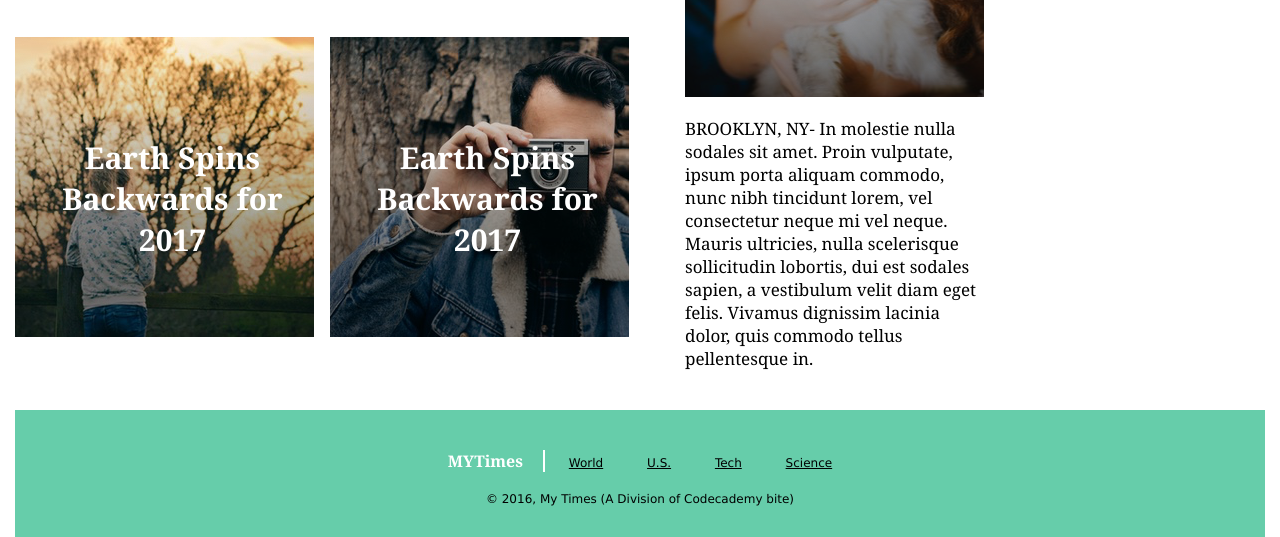
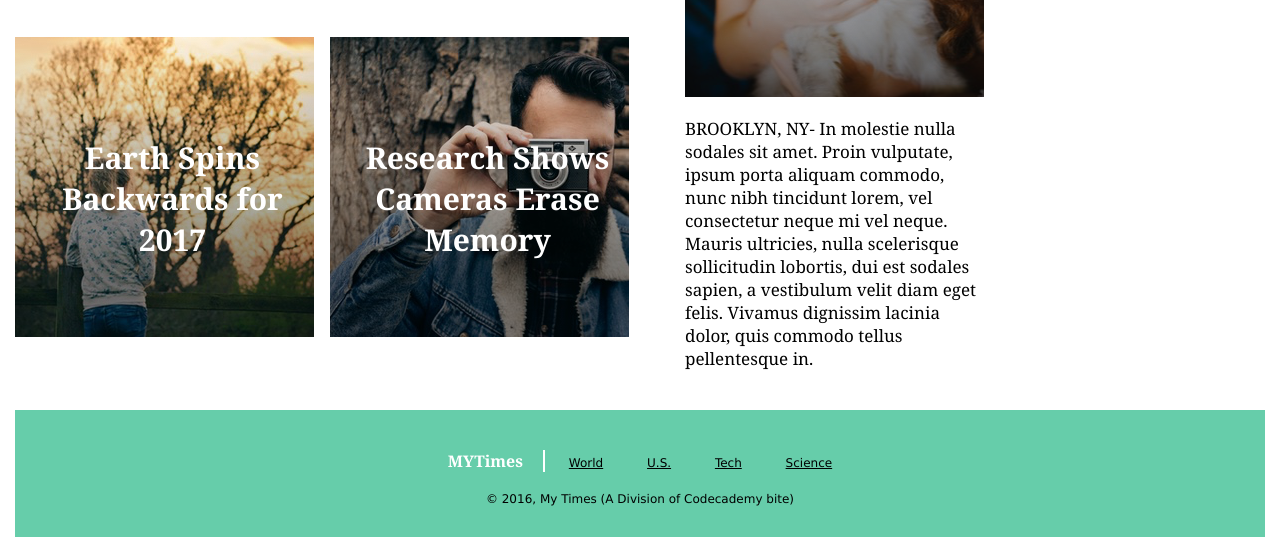
Before and after one commit to ham26/myTimes, a plain HTML site: page index.html in a window 1280 px wide. Shown: the part 833-1370 px from the top of the page. Drawn offline with Linux system fonts and the light colour scheme.

Commit message:
revised camera text

```diff
--- a/index.html
+++ b/index.html
@@ -39,7 +39,7 @@
               <h2>Orca Spends Vacation at Land World Puget</h2>
               <p>PUGET, SO - Sed felis elit, faucibus et ipsum vel, vehicula ultrices purus. Sed congue odio vitae malesuada rhoncus. Integer vitae nisi pulvinar ante accumsan...</p>
               <div class="camera">
-                <h3 class="text-on-image">Earth Spins Backwards for 2017</h3>
+                <h3 class="text-on-image">Research Shows Cameras Erase Memory</h3>
               </div>
             </div><!-- end story2 -->
           </div>
```
